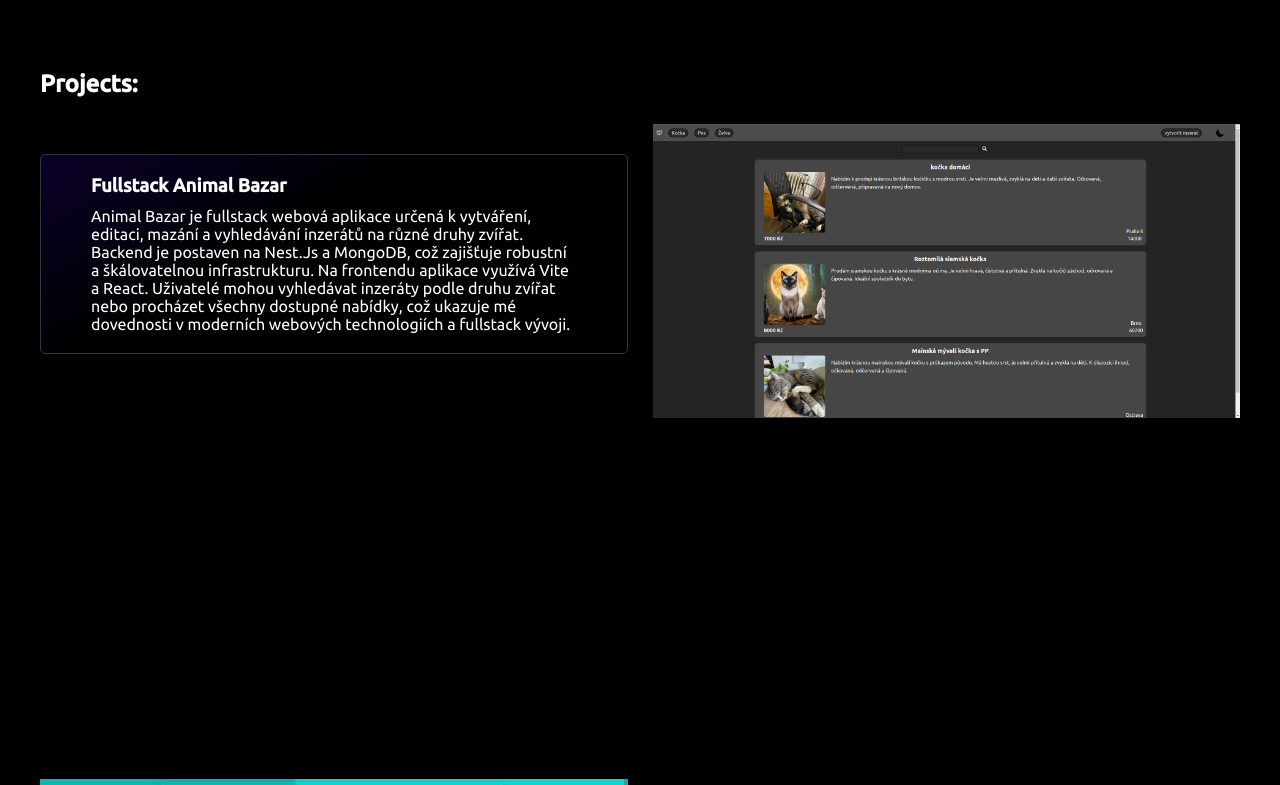
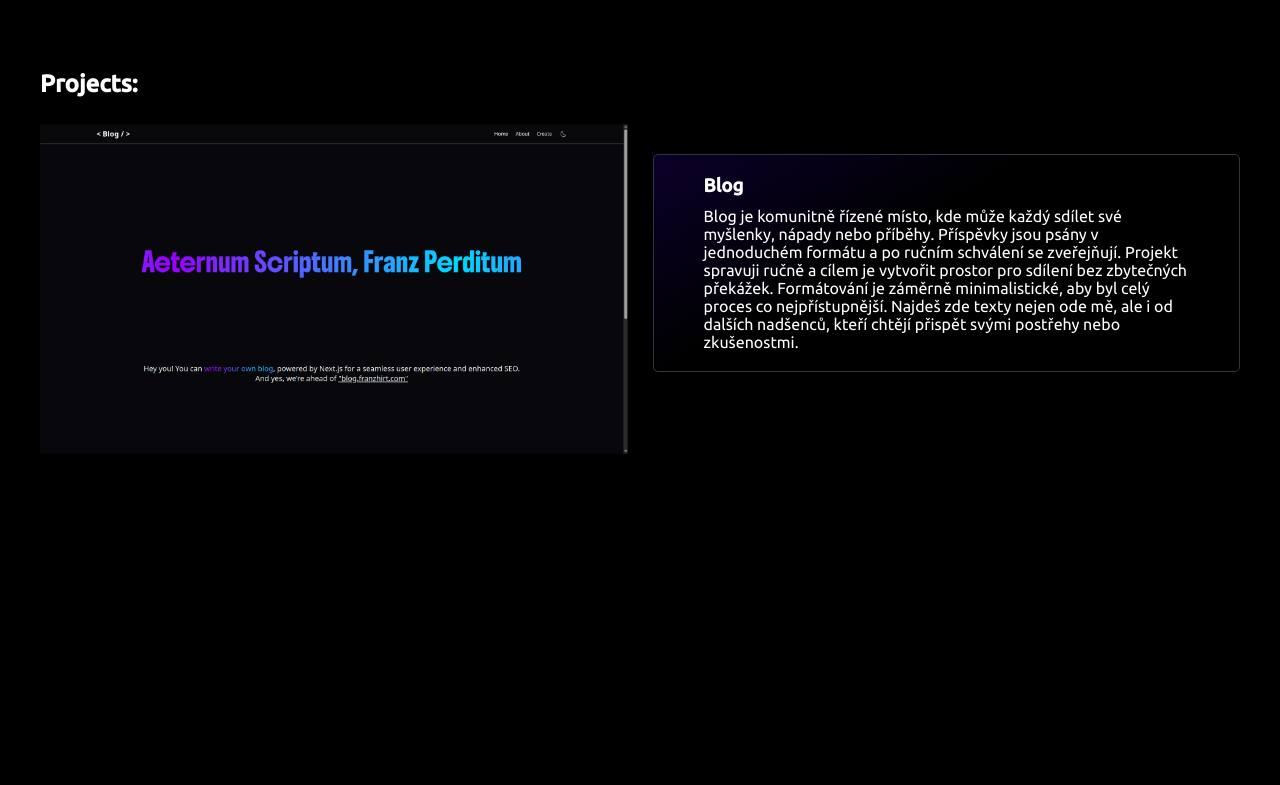
Before and after one commit to filiphelikar/nova-stranca, a Next.js app: page /project in a window 1280 px wide. Shown: the part 1180-1965 px from the top of the page. Built offline with nearby package versions, Linux system fonts and the light colour scheme.

Commit message:
feat: blog project

```diff
--- a/src/app/_GlobalRedux/lang/langCZ.ts
+++ b/src/app/_GlobalRedux/lang/langCZ.ts
@@ -27,6 +27,7 @@ export default {
     messageRequired: "zpráva je poviná",
   },
   Projects: {
+    infoBlog: 'Blog je komunitně řízené místo, kde může každý sdílet své myšlenky, nápady nebo příběhy. Příspěvky jsou psány v jednoduchém formátu a po ručním schválení se zveřejňují. Projekt spravuji ručně a cílem je vytvořit prostor pro sdílení bez zbytečných překážek. Formátování je záměrně minimalistické, aby byl celý proces co nejpřístupnější. Najdeš zde texty nejen ode mě, ale i od dalších nadšenců, kteří chtějí přispět svými postřehy nebo zkušenostmi.',
     infoAnimalBazar:
       "Animal Bazar je fullstack webová aplikace určená k vytváření, editaci, mazání a vyhledávání inzerátů na různé druhy zvířat. Backend je postaven na Nest.Js a MongoDB, což zajišťuje robustní a škálovatelnou infrastrukturu. Na frontendu aplikace využívá Vite a React. Uživatelé mohou vyhledávat inzeráty podle druhu zvířat nebo procházet všechny dostupné nabídky, což ukazuje mé dovednosti v moderních webových technologiích a fullstack vývoji.",
     infoCalc:
--- a/src/app/_GlobalRedux/lang/langEN.ts
+++ b/src/app/_GlobalRedux/lang/langEN.ts
@@ -28,6 +28,7 @@ export default {
     messageRequired: "Message is required",
   },
   Projects: {
+    infoBlog: 'The blog is a community-driven space where anyone can share their thoughts, ideas, or stories. Posts are written using a simple formatting style and manually reviewed before being published. I maintain the project myself with the goal of keeping the process as open and accessible as possible. The formatting is intentionally minimal to make contributing easy for everyone. You’ll find posts not only from me but also from others who want to share their insights or experiences.',
     infoAnimalBazar:
       "Animal Bazar is a full-stack web application designed for creating, editing, deleting, and searching advertisements for various animals. The backend is built using Nest.Js and MongoDB, ensuring a robust and scalable infrastructure. On the frontend, the application leverages Vite and React. Users can search for ads by animal type or browse all available listings, showcasing my expertise in modern web technologies and full-stack development.",
     infoCalc:
--- a/src/app/project/Projects.tsx
+++ b/src/app/project/Projects.tsx
@@ -36,6 +36,29 @@ const Project = () => {
   return (
     <div className={styles["main"]}>
       <h2 ref={refHeading}>{heading}</h2>
+      <a
+        className={styles["img-container"]}
+        href="https://blog.filiphelikar.cz/"
+        target="blank"
+      >
+        <img
+          className={styles["img"]}
+          src="/img/blog.png"
+          alt="Bitcoin Private Key Range Calculator"
+        />
+        <div className="orbit-container">
+          <img
+            className={styles["img-asteroid"]}
+            src="/img/asteroid.png"
+            alt=""
+          />
+        </div>
+      </a>
+      <InfoCard
+          heading={"Blog"}
+          text={translations.Projects.infoBlog}
+          Link={"https://github.com/filiphelikar/my-blog"}
+        />
       {!isMobile && (
         <InfoCard
           heading={"Fullstack Animal Bazar"}
```
Also changed, not shown: public/img/blog.png (added), 1 other file (tests, documents, lock files or other folders).
